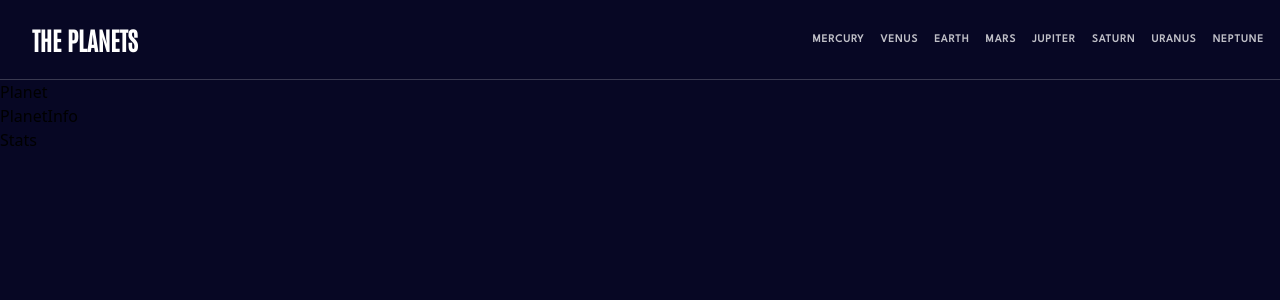
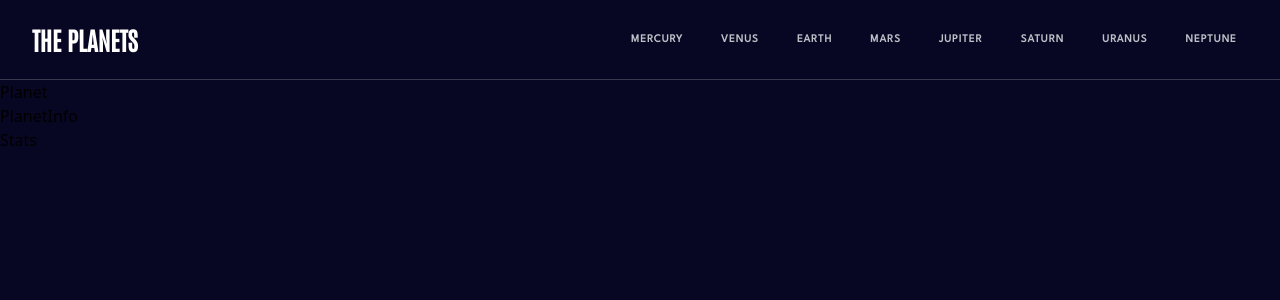
Before and after one commit to hayesdev/planets, a React (Vite) app: page / in a window 1280 px wide. Shown: the top 300 px of the page. Built offline with nearby package versions, Linux system fonts and the light colour scheme.

Commit message:
adds width to nav items

```diff
--- a/src/components/Navbar.jsx
+++ b/src/components/Navbar.jsx
@@ -6,7 +6,7 @@ const Navbar = () => (
     <h1 className="uppercase font-antonio font-semibold text-[25px] ml-8 my-4  text-[#FFFFFF] cursor-pointer">
       The Planets
     </h1>
-    <div className="flex xs:flex-row">
+    <div className="flex w-[660px] justify-around mr-4">
       {planets.map(({ name, id }) => (
         <div
           key={id}
```
